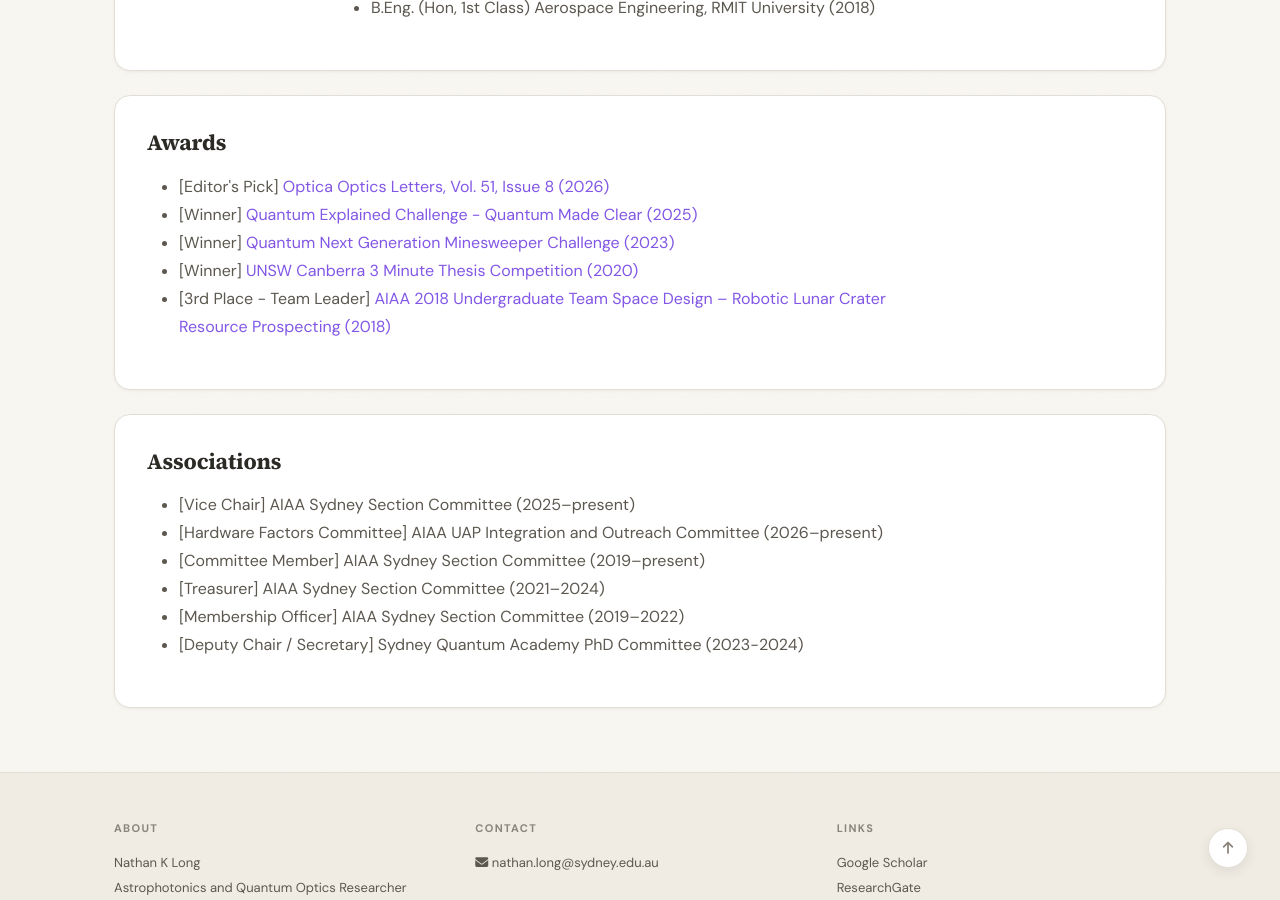
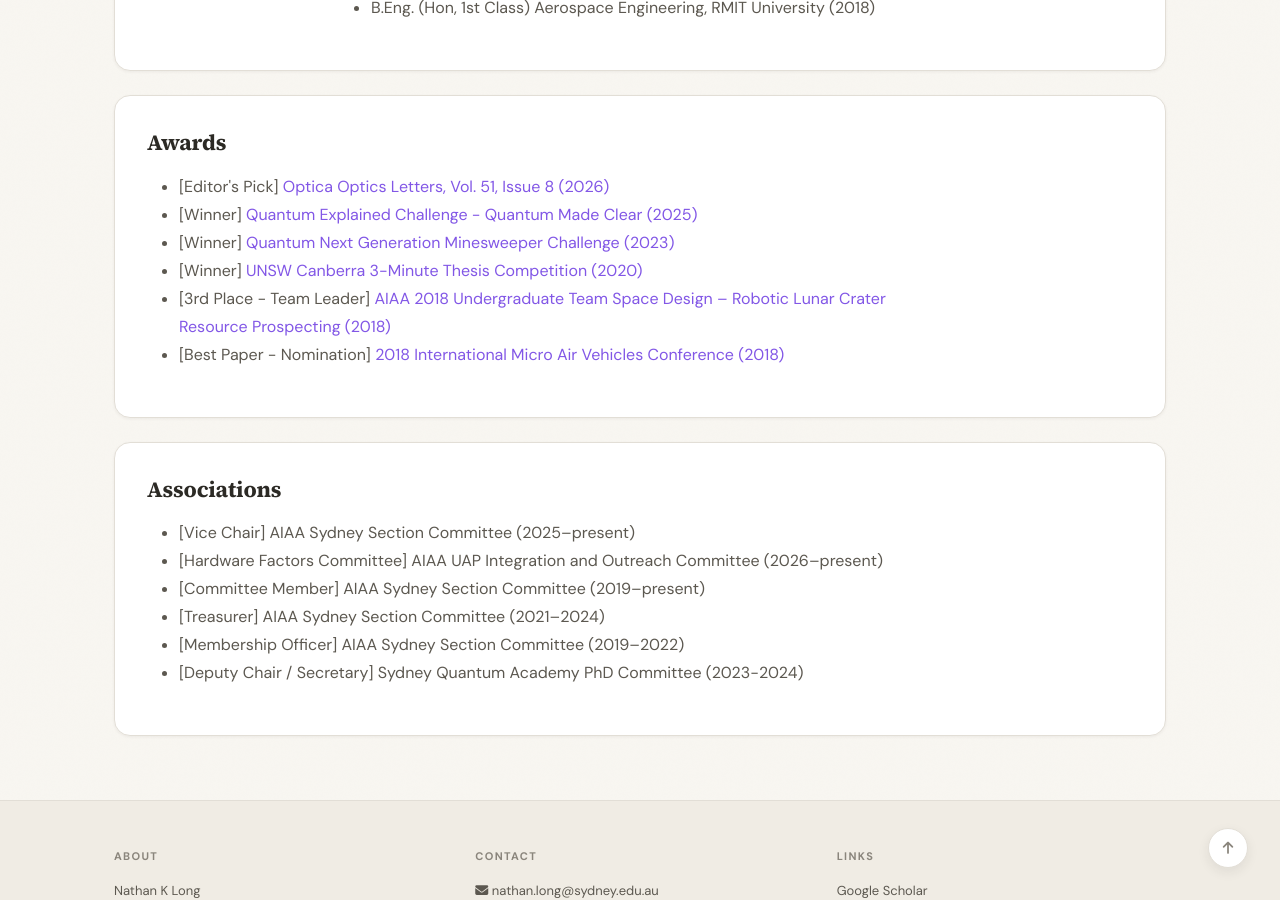
Before and after one commit to nathanklong/nathanklong.github.io, a Jekyll site: the page built from _pages/about.md, in a window 1280 px wide and 900 px high, scrolled down 468 px. Built offline with Jekyll 4.4.1, drawn with Linux system fonts in a browser that asks for light colours; a style sheet for code colours, icons or effects is not loaded.

Commit message:
Modify award entries in awards.yml
Updated the name entry for the UNSW Canberra competition and added a new nomination entry.

```diff
--- a/_data/awards.yml
+++ b/_data/awards.yml
@@ -3,5 +3,6 @@
 - name: "[Editor's Pick] <a href='https://opg.optica.org/ol/fulltext.cfm?uri=ol-51-8-2092'>Optica Optics Letters, Vol. 51, Issue 8 (2026)</a>"
 - name: "[Winner] <a href='https://blog.doublehelix.csiro.au/the-quantum-bee/'>Quantum Explained Challenge - Quantum Made Clear (2025)</a>"
 - name: "[Winner] <a href='https://researchcentre.army.gov.au/event/army-quantum-next-generation-minesweeper-challenge-2023'>Quantum Next Generation Minesweeper Challenge (2023)</a>"
-- name: "[Winner] <a href='https://www.youtube.com/watch?v=RTe6B0gZNPE&t=4s'>UNSW Canberra 3 Minute Thesis Competition (2020)</a>"
+- name: "[Winner] <a href='https://www.youtube.com/watch?v=RTe6B0gZNPE&t=4s'>UNSW Canberra 3-Minute Thesis Competition (2020)</a>"
 - name: "[3rd Place - Team Leader] <a href='https://aiaa.org/wp-content/uploads/2024/12/3rdplace_rmit_space_design-1.pdf'>AIAA 2018 Undergraduate Team Space Design – Robotic Lunar Crater Resource Prospecting (2018)</a>"
+- name: "[Best Paper - Nomination] <a href='https://www.imavs.org/papers/2018/48.pdf'>2018 International Micro Air Vehicles Conference (2018)</a>"
```
